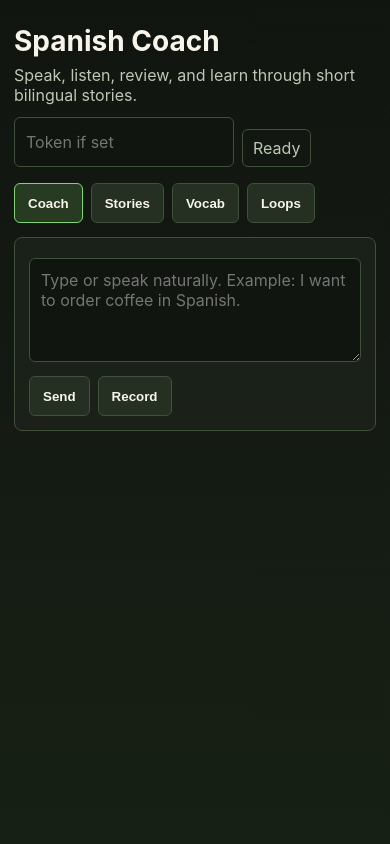
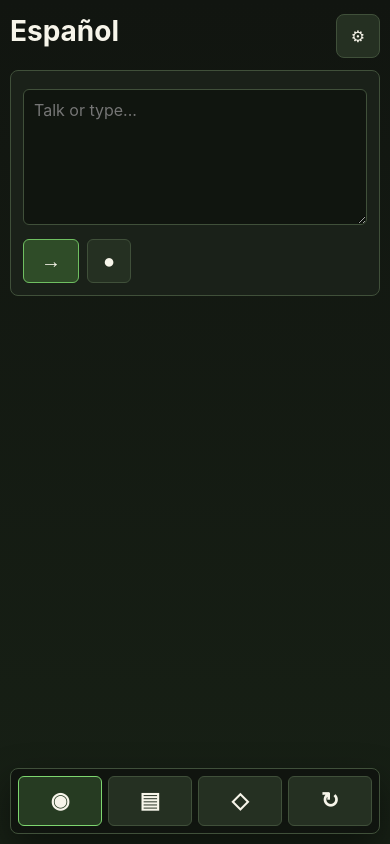
Before and after one commit to kadinelbak/homelab2, a FastAPI app: page / in a window 390 px wide. Run offline with FastAPI, Linux system fonts and the light colour scheme; data that the repository does not hold is empty; parts of the project's set-up code (start-up, migrations or seed data) failed here and were passed over.

Commit message:
Make Spanish Coach mobile friendly

```diff
--- a/phase3-ai-gaming/spanish-coach/static/app.js
+++ b/phase3-ai-gaming/spanish-coach/static/app.js
@@ -28,6 +28,7 @@ document.querySelectorAll("nav button").forEach((button) => {
     document.querySelectorAll("nav button, .tab").forEach((el) => el.classList.remove("active"));
     button.classList.add("active");
     $(button.dataset.tab).classList.add("active");
+    window.scrollTo({top: 0, behavior: "smooth"});
   });
 });
 
@@ -40,9 +41,11 @@ $("tokenInput").addEventListener("change", () => {
 async function refreshHealth() {
   try {
     const data = await (await api("/health")).json();
-    $("health").textContent = data.ok ? "Ready" : "Degraded";
+    $("health").textContent = data.ok ? "● Ready" : "● Degraded";
+    $("health").className = data.ok ? "ready" : "warn";
   } catch {
-    $("health").textContent = "Offline";
+    $("health").textContent = "● Offline";
+    $("health").className = "offline";
   }
 }
 
@@ -61,7 +64,9 @@ $("sendChat").addEventListener("click", async () => {
 $("recordBtn").addEventListener("click", async () => {
   if (recorder && recorder.state === "recording") {
     recorder.stop();
-    $("recordBtn").textContent = "Record";
+    $("recordBtn").innerHTML = '<span aria-hidden="true">●</span>';
+    $("recordBtn").classList.remove("recording");
+    $("recordBtn").setAttribute("aria-label", "Record");
     return;
   }
   const stream = await navigator.mediaDevices.getUserMedia({audio: true});
@@ -77,7 +82,9 @@ $("recordBtn").addEventListener("click", async () => {
     stream.getTracks().forEach((track) => track.stop());
   };
   recorder.start();
-  $("recordBtn").textContent = "Stop";
+  $("recordBtn").innerHTML = '<span aria-hidden="true">■</span>';
+  $("recordBtn").classList.add("recording");
+  $("recordBtn").setAttribute("aria-label", "Stop recording");
 });
 
 $("makeStory").addEventListener("click", async () => {
@@ -148,7 +155,11 @@ function renderCard(item) {
   const el = card(`<strong class="spanish">${item.spanish}</strong><p>${item.english}</p><p class="muted">${item.example_sentence || ""}</p>`);
   ["again", "hard", "good", "easy"].forEach((rating) => {
     const b = document.createElement("button");
-    b.textContent = rating;
+    const symbols = {again: "↺", hard: "−", good: "✓", easy: "★"};
+    b.textContent = symbols[rating];
+    b.title = rating;
+    b.setAttribute("aria-label", rating);
+    b.className = "review-button";
     b.addEventListener("click", async () => {
       await api(`/api/vocab/${item.id}/review`, {method: "POST", headers: {"Content-Type": "application/json"}, body: JSON.stringify({rating})});
       el.remove();
@@ -172,9 +183,9 @@ function renderStory(story) {
     <p class="muted">Use these after listening to check understanding and practice answering out loud.</p>
     <ol>${questions}</ol>
     <div class="actions">
-      <button data-play-mode="sentence">Clause Loop</button>
-      <button data-play-mode="full">Full Story</button>
-      <button data-play-mode="shadow">Clause Shadowing</button>
+      <button data-play-mode="sentence" class="primary icon-button" title="Clause loop" aria-label="Clause loop">▶</button>
+      <button data-play-mode="full" class="icon-button" title="Full story" aria-label="Full story">▸▸</button>
+      <button data-play-mode="shadow" class="icon-button" title="Shadowing" aria-label="Shadowing">◌</button>
     </div>`;
   $("storyOutput").querySelectorAll("[data-play-mode]").forEach((button) => {
     button.addEventListener("click", async () => {
@@ -237,3 +248,7 @@ function speakInBrowser(text, lang) {
 }
 
 refreshHealth();
+
+if ("serviceWorker" in navigator) {
+  navigator.serviceWorker.register("/static/sw.js").catch(() => {});
+}
--- a/phase3-ai-gaming/spanish-coach/static/index.html
+++ b/phase3-ai-gaming/spanish-coach/static/index.html
@@ -3,35 +3,41 @@
 <head>
   <meta charset="utf-8">
   <meta name="viewport" content="width=device-width, initial-scale=1">
+  <meta name="theme-color" content="#111510">
   <title>Spanish Coach</title>
   <link rel="stylesheet" href="/static/styles.css">
+  <link rel="manifest" href="/static/manifest.webmanifest">
+  <link rel="icon" href="/static/icon.svg" type="image/svg+xml">
 </head>
 <body>
   <main>
     <header>
       <div>
-        <h1>Spanish Coach</h1>
-        <p>Speak, listen, review, and learn through short bilingual stories.</p>
+        <h1>Español</h1>
+        <p class="tagline">Speak, listen, review.</p>
       </div>
-      <div class="topbar">
-        <input id="tokenInput" type="password" placeholder="Token if set">
-        <span id="health">Checking...</span>
-      </div>
+      <details class="settings">
+        <summary title="Settings" aria-label="Settings">⚙</summary>
+        <div class="settings-panel">
+          <input id="tokenInput" type="password" placeholder="Token if set" autocomplete="off">
+          <span id="health">Checking...</span>
+        </div>
+      </details>
     </header>
 
-    <nav>
-      <button data-tab="coach" class="active">Coach</button>
-      <button data-tab="stories">Stories</button>
-      <button data-tab="vocab">Vocab</button>
-      <button data-tab="loops">Loops</button>
+    <nav aria-label="Practice modes">
+      <button data-tab="coach" class="active" title="Coach" aria-label="Coach"><span aria-hidden="true">◉</span><span class="nav-label">Coach</span></button>
+      <button data-tab="stories" title="Stories" aria-label="Stories"><span aria-hidden="true">▤</span><span class="nav-label">Stories</span></button>
+      <button data-tab="vocab" title="Vocab" aria-label="Vocab"><span aria-hidden="true">◇</span><span class="nav-label">Vocab</span></button>
+      <button data-tab="loops" title="Loops" aria-label="Loops"><span aria-hidden="true">↻</span><span class="nav-label">Loops</span></button>
     </nav>
 
     <section id="coach" class="tab active">
       <div class="panel">
-        <textarea id="chatInput" rows="4" placeholder="Type or speak naturally. Example: I want to order coffee in Spanish."></textarea>
+        <textarea id="chatInput" rows="4" placeholder="Talk or type..."></textarea>
         <div class="actions">
-          <button id="sendChat">Send</button>
-          <button id="recordBtn">Record</button>
+          <button id="sendChat" class="primary icon-button" title="Send" aria-label="Send"><span aria-hidden="true">→</span></button>
+          <button id="recordBtn" class="icon-button" title="Record" aria-label="Record"><span aria-hidden="true">●</span></button>
         </div>
       </div>
       <div id="chatOutput" class="stack"></div>
@@ -44,10 +50,10 @@
         <label>Length <select id="storyLength"><option>short</option><option>medium</option></select></label>
         <label>Tense <input id="storyTense" placeholder="present, past, future"></label>
       </div>
-      <textarea id="storyVocab" rows="2" placeholder="Optional vocab focus"></textarea>
+      <textarea id="storyVocab" rows="2" placeholder="Vocab focus"></textarea>
       <div class="actions">
-        <button id="makeStory">Generate Story</button>
-        <button id="playStory">Play Spanish-English-Spanish</button>
+        <button id="makeStory" class="primary icon-button" title="Generate story" aria-label="Generate story"><span aria-hidden="true">✦</span></button>
+        <button id="playStory" class="icon-button" title="Play clause loop" aria-label="Play clause loop"><span aria-hidden="true">▶</span></button>
       </div>
       <article id="storyOutput" class="panel"></article>
     </section>
@@ -58,13 +64,16 @@
         <input id="vocabEnglish" placeholder="English">
       </div>
       <input id="vocabExample" placeholder="Example sentence">
-      <div class="actions"><button id="addVocab">Add Card</button><button id="loadDue">Load Due Cards</button></div>
+      <div class="actions">
+        <button id="addVocab" class="primary icon-button" title="Add card" aria-label="Add card"><span aria-hidden="true">＋</span></button>
+        <button id="loadDue" class="icon-button" title="Load due cards" aria-label="Load due cards"><span aria-hidden="true">↻</span></button>
+      </div>
       <div id="vocabOutput" class="stack"></div>
     </section>
 
     <section id="loops" class="tab">
       <textarea id="loopText" rows="5" placeholder="Line 1 Spanish&#10;Line 2 English&#10;Line 3 Spanish"></textarea>
-      <div class="actions"><button id="playLoop">Play Loop</button></div>
+      <div class="actions"><button id="playLoop" class="primary icon-button" title="Play loop" aria-label="Play loop"><span aria-hidden="true">▶</span></button></div>
       <audio id="audio" controls></audio>
     </section>
   </main>
--- a/phase3-ai-gaming/spanish-coach/static/styles.css
+++ b/phase3-ai-gaming/spanish-coach/static/styles.css
@@ -23,7 +23,7 @@ body {
 main {
   width: min(1120px, calc(100vw - 28px));
   margin: 0 auto;
-  padding: 24px 0 40px;
+  padding: 20px 0 40px;
 }
 
 header {
@@ -38,6 +38,7 @@ h1 { margin: 0; font-size: 34px; letter-spacing: 0; }
 h2 { margin: 6px 0 12px; }
 h3 { margin: 14px 0 0; font-size: 18px; }
 p { margin: 7px 0 0; color: var(--muted); }
+.tagline { max-width: 22rem; }
 
 #health {
   border: 1px solid var(--line);
@@ -47,15 +48,45 @@ p { margin: 7px 0 0; color: var(--muted); }
   white-space: nowrap;
 }
 
-.topbar {
-  display: flex;
-  gap: 8px;
-  align-items: center;
+#health.ready { color: var(--accent); }
+#health.warn { color: var(--accent2); }
+#health.offline { color: #ff8c7a; }
+
+.settings {
+  position: relative;
+}
+
+.settings summary {
+  display: grid;
+  place-items: center;
+  width: 44px;
+  height: 44px;
+  border: 1px solid var(--line);
+  border-radius: 8px;
+  background: var(--panel2);
+  cursor: pointer;
+  list-style: none;
+}
+
+.settings summary::-webkit-details-marker { display: none; }
+
+.settings-panel {
+  position: absolute;
+  z-index: 10;
+  right: 0;
+  top: calc(100% + 8px);
+  min-width: 230px;
+  border: 1px solid var(--line);
+  border-radius: 8px;
+  background: #121810;
+  padding: 10px;
+  box-shadow: 0 18px 50px rgba(0, 0, 0, 0.36);
 }
 
 #tokenInput {
-  width: 180px;
+  width: 100%;
   margin-top: 0;
+  margin-bottom: 8px;
 }
 
 nav {
@@ -74,11 +105,32 @@ button {
   padding: 9px 13px;
   font-weight: 700;
   cursor: pointer;
+  touch-action: manipulation;
 }
 
 button:hover, button.active {
   border-color: var(--accent);
   background: #263b22;
+}
+
+.primary {
+  background: #2f4c28;
+  border-color: #6fbf61;
+}
+
+.icon-button, .review-button {
+  display: inline-grid;
+  place-items: center;
+  min-width: 44px;
+  min-height: 44px;
+  padding: 8px 12px;
+  font-size: 20px;
+  line-height: 1;
+}
+
+.recording {
+  border-color: #ff8c7a;
+  color: #ffb3a8;
 }
 
 .tab { display: none; }
@@ -121,6 +173,10 @@ textarea { resize: vertical; }
   margin-top: 10px;
 }
 
+.actions .primary:first-child {
+  min-width: 56px;
+}
+
 .stack {
   display: grid;
   gap: 10px;
@@ -151,9 +207,55 @@ ol { padding-left: 22px; color: var(--muted); }
 li { margin-bottom: 6px; }
 
 @media (max-width: 640px) {
-  header { display: block; }
-  .topbar { margin-top: 12px; align-items: stretch; }
-  #tokenInput { width: min(220px, 100%); }
-  #health { display: inline-block; margin-top: 12px; }
+  body { padding-bottom: 78px; }
+  main {
+    width: min(100vw - 20px, 640px);
+    padding-top: 14px;
+  }
+  header {
+    align-items: start;
+    margin-bottom: 12px;
+  }
   h1 { font-size: 28px; }
+  .tagline { display: none; }
+  .settings-panel {
+    right: 0;
+    min-width: min(88vw, 260px);
+  }
+  nav {
+    position: fixed;
+    z-index: 20;
+    left: 10px;
+    right: 10px;
+    bottom: 10px;
+    display: grid;
+    grid-template-columns: repeat(4, 1fr);
+    gap: 6px;
+    margin: 0;
+    padding: 7px;
+    border: 1px solid var(--line);
+    border-radius: 8px;
+    background: rgba(16, 21, 15, 0.94);
+    backdrop-filter: blur(10px);
+    box-shadow: 0 14px 36px rgba(0, 0, 0, 0.45);
+  }
+  nav button {
+    min-width: 0;
+    min-height: 50px;
+    padding: 7px;
+    font-size: 22px;
+  }
+  .nav-label { display: none; }
+  .grid {
+    grid-template-columns: 1fr 1fr;
+    gap: 8px;
+  }
+  label { font-size: 12px; }
+  textarea, input, select {
+    min-height: 44px;
+    padding: 10px;
+  }
+  #chatInput { min-height: 136px; }
+  .panel, .card { padding: 12px; }
+  .spanish, .english { line-height: 1.55; }
 }
```
Also changed, not shown: phase3-ai-gaming/spanish-coach/static/sw.js (added, +19 -0 lines), phase3-ai-gaming/spanish-coach/static/icon.svg (added), phase3-ai-gaming/spanish-coach/static/manifest.webmanifest (added).
